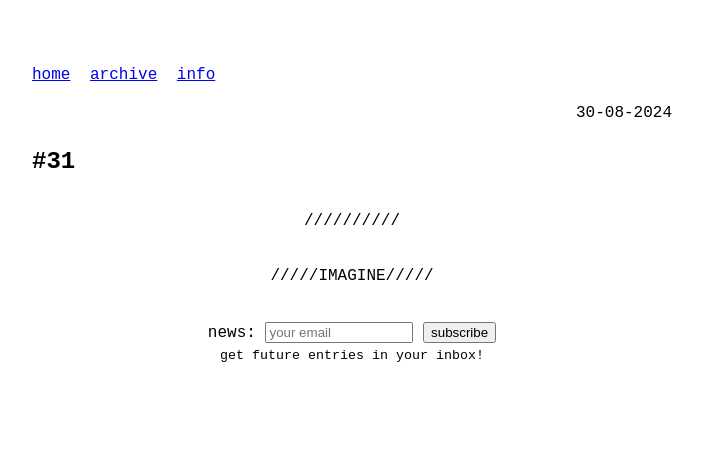
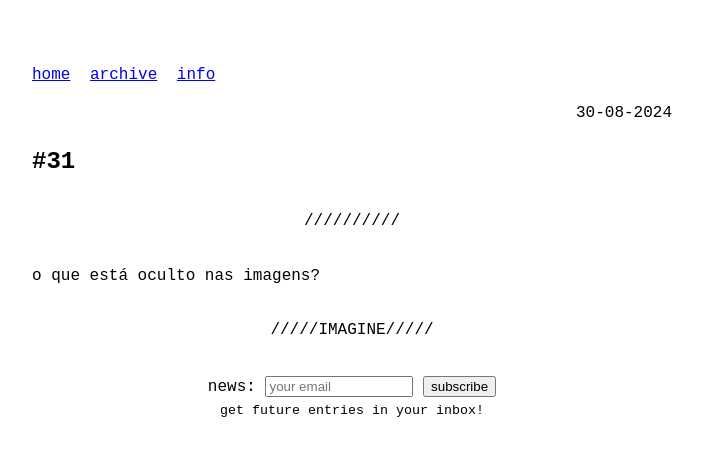
Before and after one commit to odaniloluna/odaniloluna.github.io, a Jekyll site: the page built from _posts/2024-08-30-#31.md, in a window 1280 px wide. Shown: the top 456 px of the page, without its empty margins (288-991 px from the left). Built offline with Jekyll 4.4.1, drawn with Linux system fonts in a browser that asks for light colours.

Commit message:
Update 2024-08-30-#31.md

```diff
--- a/_posts/2024-08-30-#31.md
+++ b/_posts/2024-08-30-#31.md
@@ -4,4 +4,5 @@ title: #31
 slug: #31
 ---
 ---
-<p class="description" style="text-align: center;">
+<p class="description" style="text-align: justify;">
+o que está oculto nas imagens?
```
